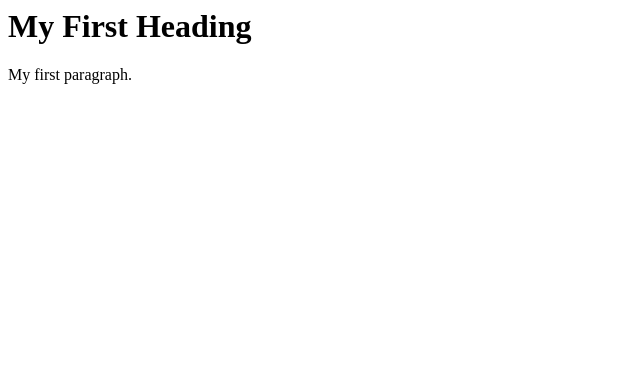
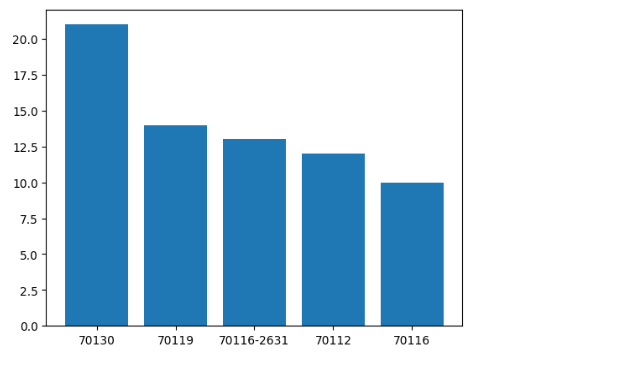
Before and after one commit to jacob4093/jacoble_graphs, a plain HTML site: page index.html in a window 1280 px wide. Shown: the whole page, without its empty margins (0-640 px from the left). Drawn offline with Linux system fonts and the light colour scheme.

Commit message:
added graph1

```diff
--- a/index.html
+++ b/index.html
@@ -1,8 +1,7 @@
 <html>
 <body>
 
-<h1>My First Heading</h1>
-<p>My first paragraph.</p>
+<img src="graph1.png" width="460" height="345">
 
 </body>
 </html>
```
